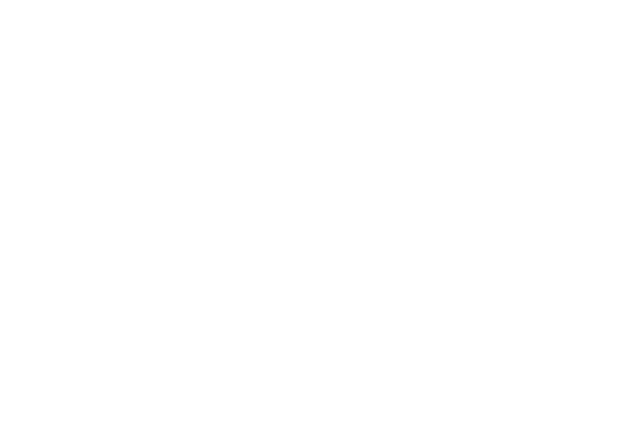
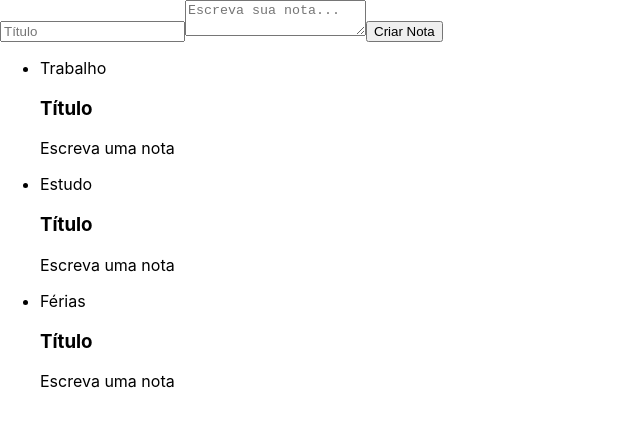
Before and after one commit to topeixoto/ceep, a React (Create React App) app: page / in a window 1280 px wide. Shown: the top 426 px of the page, without its empty margins (0-640 px from the left). Built offline with nearby package versions, Linux system fonts and the light colour scheme.

Commit message:
Componetizando a aplicação

```diff
--- a/src/App.js
+++ b/src/App.js
@@ -1,7 +1,16 @@
-import React from "react";
+import React, { Component } from "react";
+import ListaDeNotas from "./components/ListaDeNotas";
+import FormularioCadastro from "./components/FormularioCadastro";
 
-function App() {
-  return(<></>);
+class App extends Component {
+  render() {
+    return (
+      <section>
+        <FormularioCadastro />
+        <ListaDeNotas />
+      </section>
+    );
+  }
 }
 
 export default App;
--- /dev/null
+++ b/src/components/CardNota.jsx
@@ -0,0 +1,16 @@
+import React, { Component } from "react";
+
+class CardNota extends Component {
+  render() {
+    return (
+      <section>
+        <header>
+          <h3>Título</h3>
+        </header>
+        <p>Escreva uma nota</p>
+      </section>
+    );
+  }
+}
+
+export default CardNota;
--- /dev/null
+++ b/src/components/FormularioCadastro.jsx
@@ -0,0 +1,15 @@
+import React, { Component } from "react";
+
+class FormularioCadastro extends Component {
+  render() {
+    return (
+      <form>
+        <input type="text" placeholder="Título" />
+        <textarea placeholder="Escreva sua nota..." />
+        <button>Criar Nota</button>
+      </form>
+    );
+  }
+}
+
+export default FormularioCadastro;
--- /dev/null
+++ b/src/components/ListaDeNotas.jsx
@@ -0,0 +1,21 @@
+import React, { Component } from "react";
+import CardNota from "./CardNota";
+
+class ListaDeNotas extends Component {
+  render() {
+    return (
+      <ul>
+        {Array.of("Trabalho", "Estudo", "Férias").map((categoria) => {
+          return (
+            <li>
+              <div>{categoria}</div>
+              <CardNota />
+            </li>
+          );
+        })}
+      </ul>
+    );
+  }
+}
+
+export default ListaDeNotas;
```
